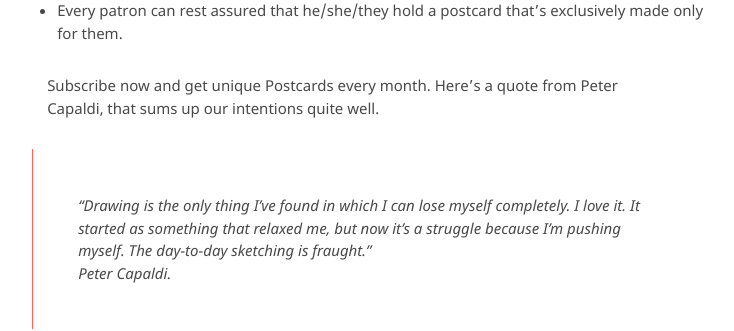
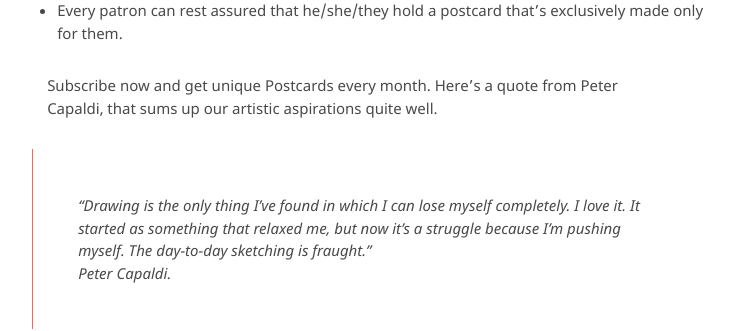
Before and after one commit to kvshvlin/yourmailproject, a Jekyll site: the page built from index.md, in a window 1280 px wide and 900 px high, scrolled down 971 px. Shown: the part 185-516 px from the top of the window, without its empty margins (381-1115 px from the left). Built offline with Jekyll 4.4.1, drawn with Linux system fonts in a browser that asks for light colours; our own code applies the rules of GitHub Pages for plain Markdown files.

Commit message:
Update index.md

```diff
--- a/index.md
+++ b/index.md
@@ -21,7 +21,7 @@
 - Every patron gets a different illustrated postcard as different as different can be.
 - Every patron can rest assured that he/she/they hold a postcard that's exclusively made only for them.
 
-Subscribe now and get unique Postcards every month. Here's a quote from Peter Capaldi, that sums up our intentions quite well.
+Subscribe now and get unique Postcards every month. Here's a quote from Peter Capaldi, that sums up our artistic aspirations quite well.
 
 > "Drawing is the only thing I've found in which I can lose myself completely. I love it. It started as something that relaxed me, but now it's a struggle because I'm pushing myself. The day-to-day sketching is fraught."
 > Peter Capaldi.
```
